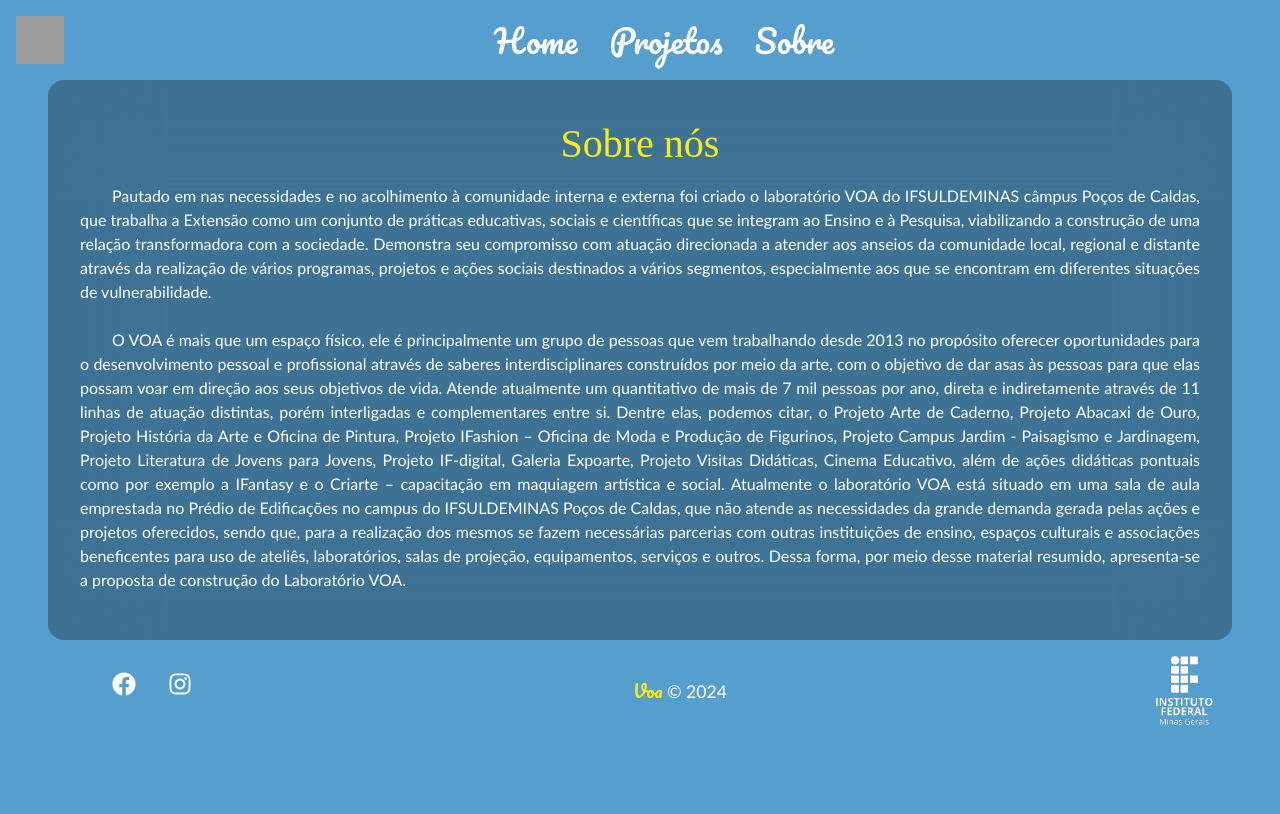
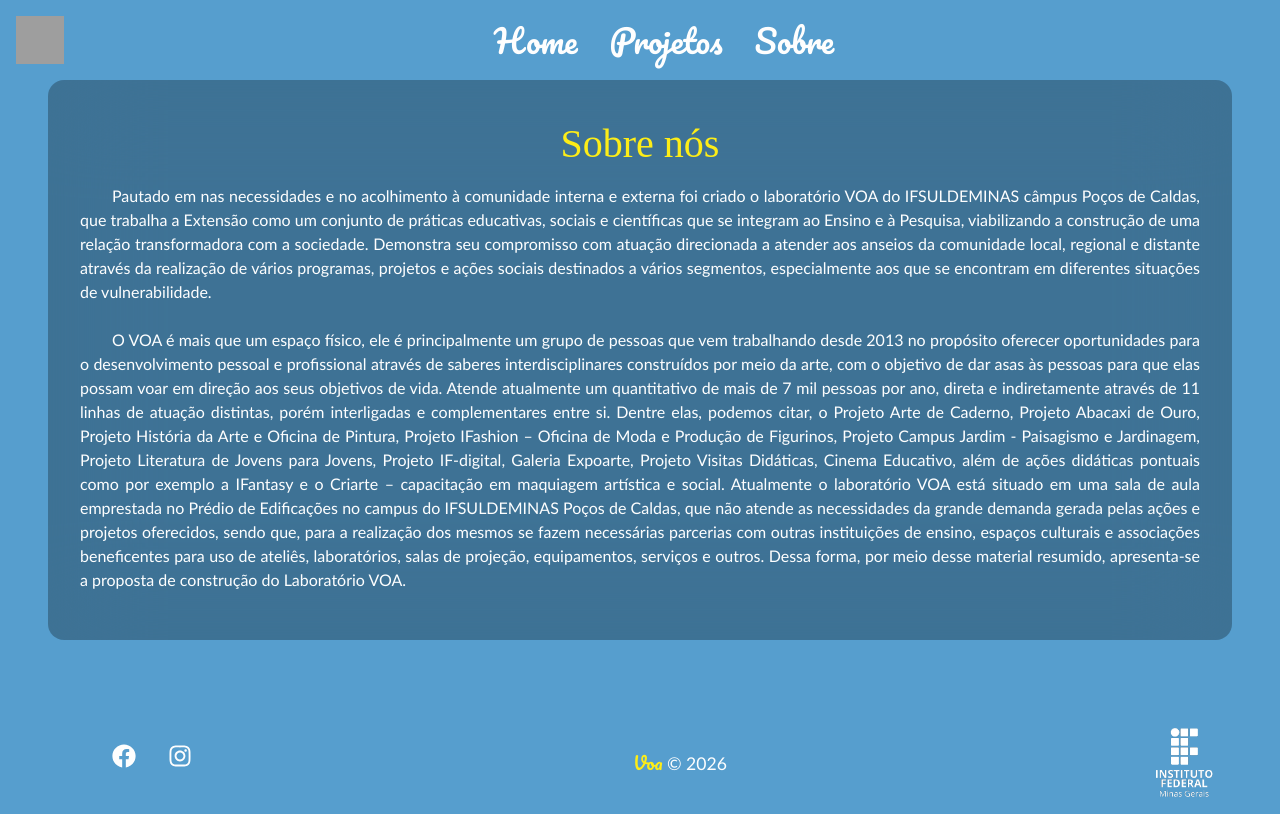
Before and after one commit to JonataMartins/voa, a React (Create React App) app: page /Sobre in a window 1280 px wide. Built offline with nearby package versions, Linux system fonts and the light colour scheme; grey boxes are pictures that could not be loaded; a web font is replaced by a local one.

Commit message:
Atualiza footer

```diff
--- a/src/App.js
+++ b/src/App.js
@@ -43,7 +43,7 @@
 
       <Navbar acao={ativaCor} />
 
-      <Container customClass="min-height">
+      <Container>
         <Routes>
 
           <Route exact path="/" element={<Home />} />
--- a/src/components/layout/Container.module.css
+++ b/src/components/layout/Container.module.css
@@ -2,6 +2,7 @@
     scroll-behavior: initial;
     width: 100%;
     max-width: 100%;
+    min-height: 89vh;
     display: flex;
     flex-direction: column;
     justify-content: space-between;
--- a/src/components/layout/Footer.js
+++ b/src/components/layout/Footer.js
@@ -15,7 +15,7 @@
 
             </ul>
 
-            <p className={styles.copy}><span>Voa</span> &copy; 2024 </p>
+            <p className={styles.copy}><span>Voa</span> &copy; 2026 </p>
             <Link target="_blank" to={"https://portal.pcs.ifsuldeminas.edu.br"}><img src={logoIF} alt="Logo do IF" /></Link>
         </footer>
     )
```
Also changed, not shown: 1 other file (tests, documents, lock files or other folders).
